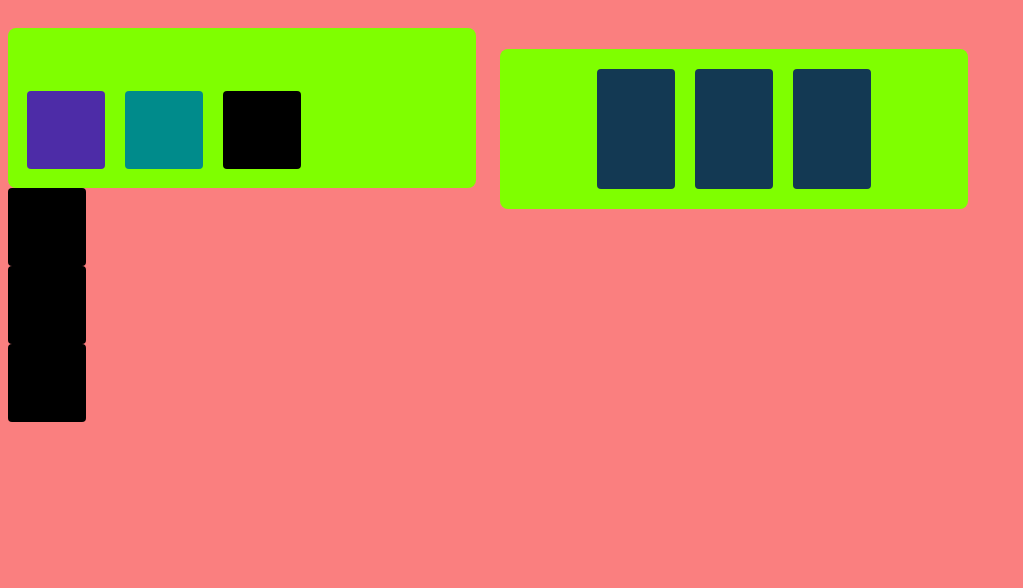
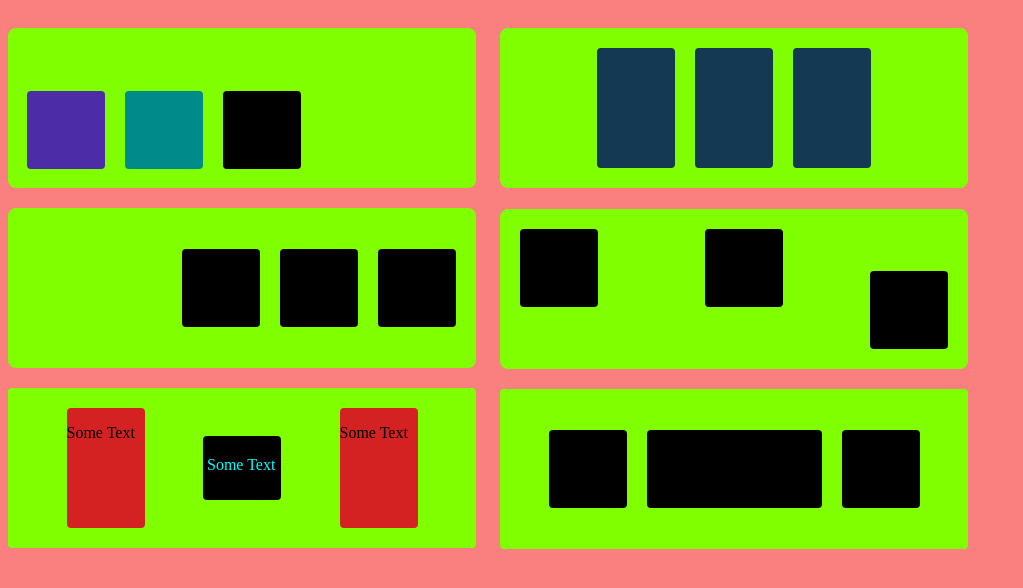
Before and after one commit to ChrisBirgestrand/Flexbox, a plain HTML site: page index.html in a window 1280 px wide. Shown: the whole page, without its empty margins (0-1023 px from the left). Drawn offline with Linux system fonts and the light colour scheme.

Commit message:
forgetting to commit

```diff
--- a/index.html
+++ b/index.html
@@ -9,28 +9,58 @@
 </head>
 <body>
     <section>
-        <!--Top left-->
+        <!-- left side containers-->
         <div class="container">
             <div class="box1"></div>
             <div class="box2"></div>
             <div class="box3"></div>
         </div>
 
-        <div class="container8>">
+        <div class="container3">
             <div class="box5"></div>
             <div class="box5"></div>
             <div class="box5"></div>
         </div>
 
+        <div class="container5">
+            <div class="box8">
+                <p>Some Text</p>
+            </div>
+
+            <div class="box9">
+                <div class="Text">
+                    <p>Some Text</p>
+                </div>
+            </div>
+
+            <div class="box8">
+                <p>Some Text</p>
+            </div>
+        </div>
+
     </section>
 
     <section>
-        <!--Top right-->
+        <!-- right side containers-->
         <div class="container-2">
             <div class="box4"></div>
             <div class="box4"></div>
             <div class="box4"></div>
         </div>
+
+        <div class="container-4">
+            <div class="box6"></div>
+            <div class="box6"></div>
+            <div class="box7"></div>
+        </div>
+
+        <div class="container6">
+            <div class="box10"></div>
+            <div class="box11"></div>
+            <div class="box10"></div>
+        </div>
+
+
     </section>
 
 </body>
--- a/style/index.css
+++ b/style/index.css
@@ -1,8 +1,8 @@
 body {
     background-color: rgb(250, 127, 127);
 }
-
-
+/* Container # goes from left to right, top to bottom */
+/* Top left container */
 .container {
     background-color: chartreuse;
     display: flex;
@@ -44,14 +44,15 @@ body {
    margin-bottom: 19px;
 }
 
+ /* Top right container */
 .container-2 {
     background-color: chartreuse;
     display: flex;
-    position: relative;
+    position: absolute;
     min-width: 468px;
     height: 160px;
     border-radius: 8px;
-    top: 20px;
+    top: 28px;
     align-items: center;
     justify-content: center;
     gap: 20px;
@@ -73,15 +74,15 @@ section {
 }
 
 
-.container8 {
+.container3 {
     background-color: chartreuse;
     display: flex;
-    position: relative;
+    position: absolute;
     min-width: 468px;
     height: 160px;
     border-radius: 8px;
-    align-items: flex-end;
-    margin-right: 20px;
+    align-items: center;
+    justify-content: end;
     margin-top: 20px;
 
 }
@@ -93,4 +94,111 @@ section {
     height: 78px;
     width: 78px;
     flex-direction: row;
+    margin-right: 20px;
 }
+
+.container-4 {
+    background-color: chartreuse;
+    display: flex;
+    position: absolute;
+    min-width: 468px;
+    height: 160px;
+    border-radius: 8px;
+    margin-top: 40px;
+    justify-content: end;
+    justify-content: space-between;
+
+}
+
+.box6 {
+    display: flex;
+    background-color: black;
+    border-radius: 4px;
+    height: 78px;
+    width: 78px;
+    flex-direction: row;
+    margin-top: 20px;
+    margin-left: 20px;
+
+}
+
+.box7 {
+    display: flex;
+    background-color: black;
+    border-radius: 4px;
+    height: 78px;
+    width: 78px;
+    align-self: flex-end;
+    margin-bottom: 20px;
+    margin-right: 20px;
+}
+
+.container5 {
+    display: flex;
+    background-color: chartreuse;
+    border-radius: 4px;
+    min-width: 468px;
+    height: 160px;
+    position: absolute;
+    margin-top: 200px;
+    justify-content: center;
+    justify-content: space-evenly;
+}
+
+.box8 {
+    display: flex;
+    background-color: rgb(212, 34, 34);
+    border-radius: 4px;
+    width: 78px;
+    align-self: stretch;
+    margin-top: 20px;
+    margin-bottom: 20px;
+
+}
+
+.box9 {
+    display: flex;
+    background-color: black;
+    border-radius: 4px;
+    height: 64px;
+    width: 78px;
+    align-self: center;
+
+}
+/* Text for box9 */
+.Text {
+    color: aqua;
+    padding: 4px;
+}
+
+.container6 {
+    display: flex;
+    background-color: chartreuse;
+    border-radius: 4px;
+    min-width: 468px;
+    height: 160px;
+    position: absolute;
+    margin-top: 220px;
+    justify-content: center;
+    gap: 20px;
+    align-items: center;
+
+}
+
+.box10 {
+    display: flex;
+    background-color: black;
+    border-radius: 4px;
+    height: 78px;
+    width: 78px;
+
+}
+
+.box11 {
+    display: flex;
+    background-color: black;
+    border-radius: 4px;
+    height: 78px;
+    width: 78px;
+    flex-grow: calc(0.5);
+}
```
Also changed, not shown: Circles.html (added).
